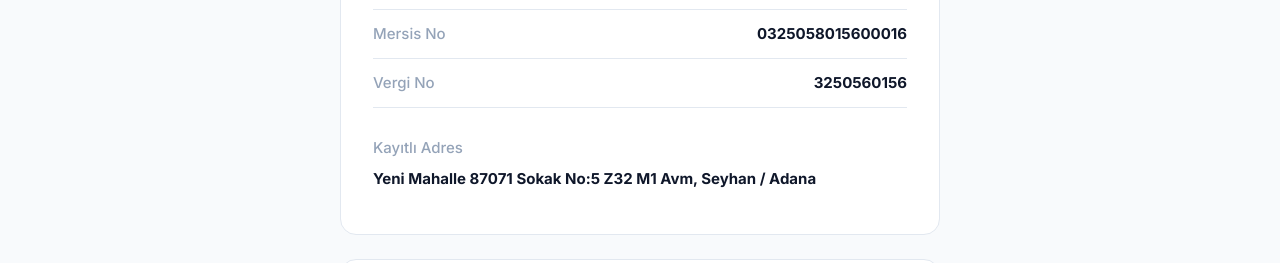
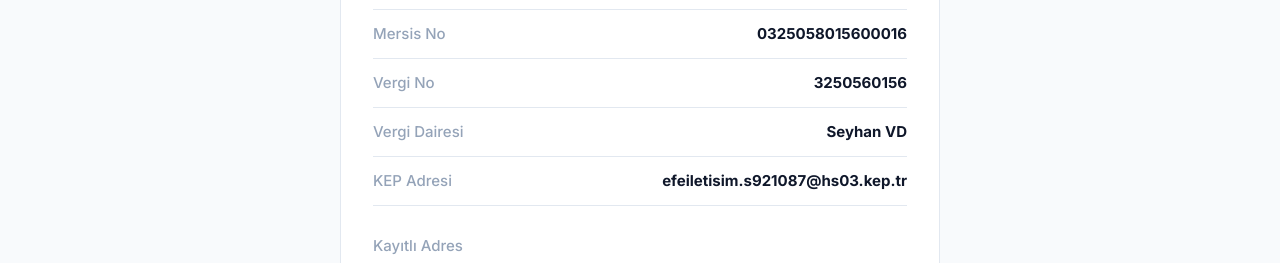
Before and after one commit to cemalcingirlar/efem2, a plain HTML site: page hakkimizda.html in a window 1280 px wide. Shown: the part 1956-2219 px from the top of the page. Drawn offline with Linux system fonts and the light colour scheme; no server answers.

Commit message:
fix: hakkimizda vergi dairesi/KEP satirlari, firebase mail dili
- hakkimizda.html: Vergi Dairesi ve KEP Adresi site-config'te vardi ama
  HTML'de gosterilmiyordu, satirlar eklendi
- js/firebase-config.js: auth.languageCode = 'tr' eklendi, Firebase Auth
  mailleri (sifre sifirlama, e-posta dogrulama) artik Turkce

```diff
--- a/hakkimizda.html
+++ b/hakkimizda.html
@@ -369,6 +369,14 @@
           <span class="info-label">Vergi No</span>
           <span class="info-val" data-text="taxNumber"></span>
         </div>
+        <div class="info-row">
+          <span class="info-label">Vergi Dairesi</span>
+          <span class="info-val" data-text="taxOffice"></span>
+        </div>
+        <div class="info-row">
+          <span class="info-label">KEP Adresi</span>
+          <span class="info-val" data-text="kepAddress"></span>
+        </div>
         <div class="info-row" style="margin-top: 16px; border: none; flex-direction: column;">
           <span class="info-label" style="margin-bottom: 8px;">Kayıtlı Adres</span>
           <span class="info-val" style="line-height: 1.5;" data-text="address"></span>
--- a/js/firebase-config.js
+++ b/js/firebase-config.js
@@ -21,4 +21,7 @@ const app  = initializeApp(firebaseConfig);
 const auth = getAuth(app);
 const db   = getFirestore(app);
 
+// Firebase Auth e-postaları (şifre sıfırlama, e-posta doğrulama) Türkçe gönderilsin.
+auth.languageCode = 'tr';
+
 export { app, auth, db };
```
Also changed, not shown: CHANGELOG.md.
